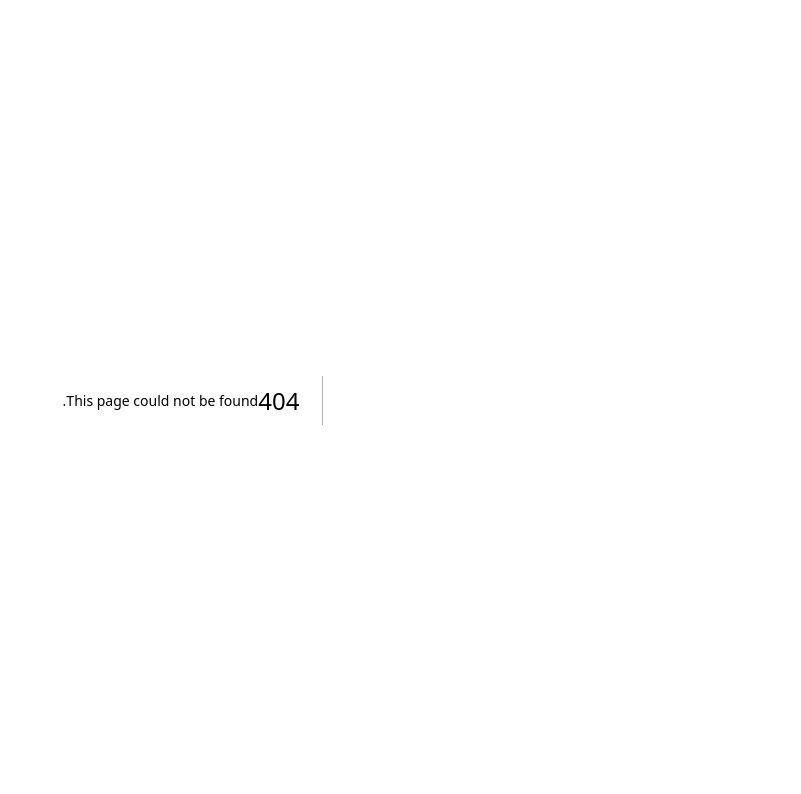
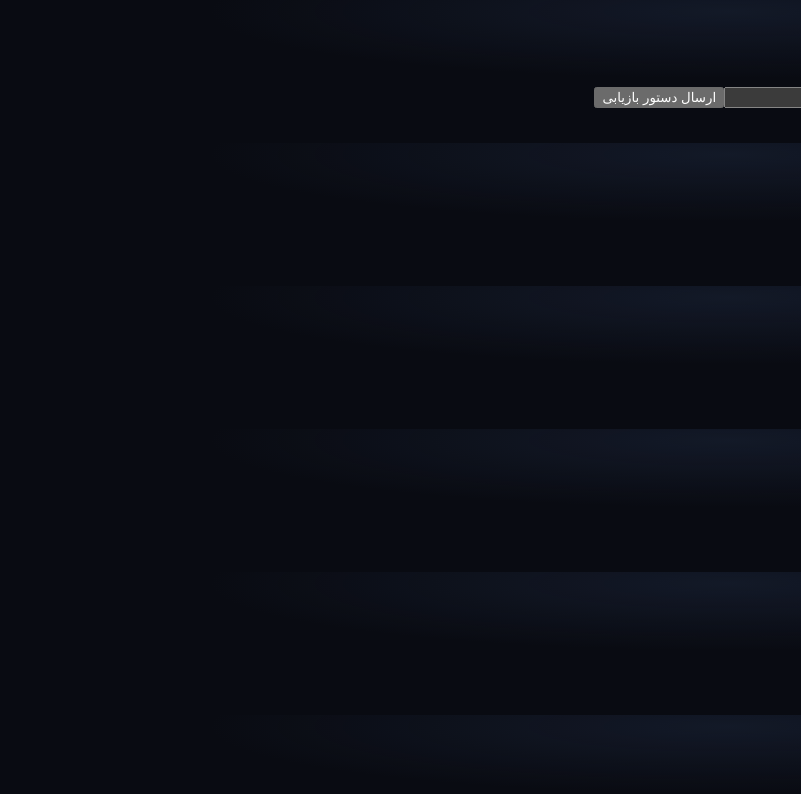
Before and after one commit to gavad54/zelmira-one-, a Next.js app: page /forgot-password in a window 1280 px wide. Before the commit this address had no page. Shown: the top 794 px of the page, without its empty margins (479-1280 px from the left). Built offline with nearby package versions, Linux system fonts and the light colour scheme.

Commit message:
Add password recovery request screen

```diff
--- /dev/null
+++ b/src/app/forgot-password/page.tsx
@@ -0,0 +1,7 @@
+"use client";
+import {FormEvent,useState} from "react";
+export default function ForgotPasswordPage(){
+ const [email,setEmail]=useState("");const [message,setMessage]=useState("");const [busy,setBusy]=useState(false);
+ async function submit(e:FormEvent){e.preventDefault();setBusy(true);try{await fetch("/api/auth/forgot-password",{method:"POST",headers:{"Content-Type":"application/json"},body:JSON.stringify({email})});setMessage("اگر حساب تأییدشده‌ای با این ایمیل وجود داشته باشد، دستور بازیابی ارسال می‌شود.");}catch{setMessage("درخواست ثبت نشد؛ دوباره تلاش کنید.");}finally{setBusy(false);}}
+ return <main className="auth-page" dir="rtl"><section className="auth-panel"><span>VAYRO</span><h1>بازیابی رمز عبور</h1><form onSubmit={submit}><label>ایمیل حساب<input type="email" required value={email} onChange={e=>setEmail(e.target.value)}/></label><button disabled={busy}>{busy?"در حال ارسال...":"ارسال دستور بازیابی"}</button></form><p role="status">{message}</p><a href="/login">بازگشت به ورود</a></section></main>;
+}
```
